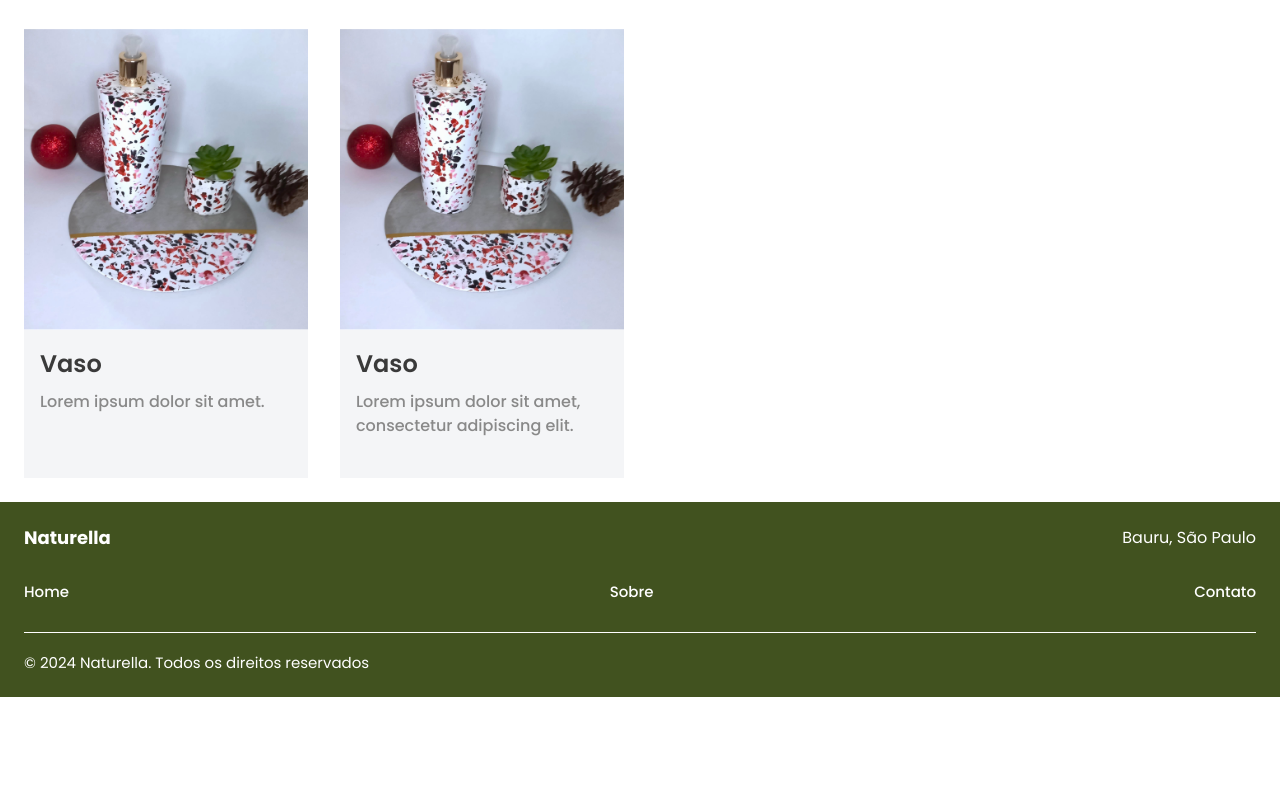
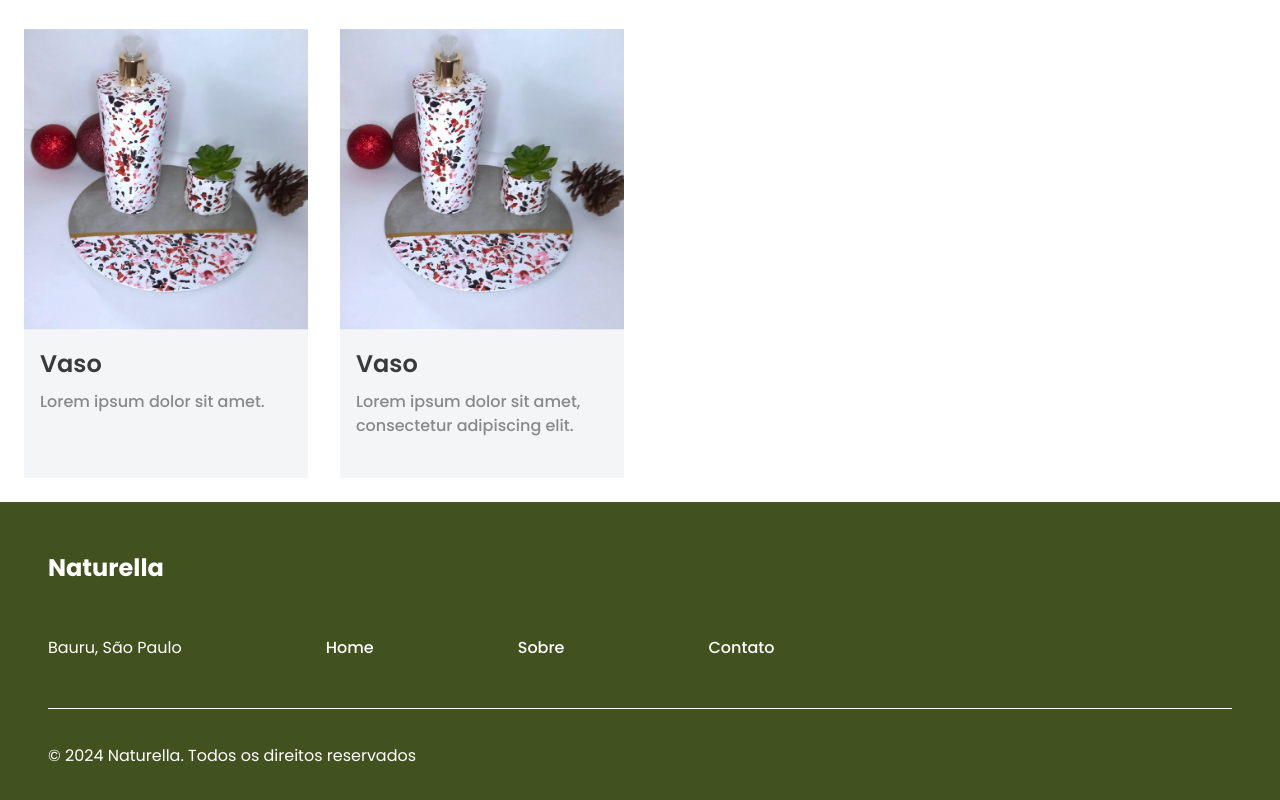
Before and after one commit to zehguilherme/naturella, a Next.js app: page / in a window 1280 px wide. Shown: the part 2087-2887 px from the top of the page. Before the commit the page ends 2784 px from the top, so only its background shows below. Built offline with nearby package versions, Linux system fonts and the light colour scheme.

Commit message:
Adapt footer to bigger screens

```diff
--- a/src/app/components/Footer.tsx
+++ b/src/app/components/Footer.tsx
@@ -2,20 +2,26 @@ import Link from "next/link";
 
 export function Footer() {
 	return (
-		<footer className="flex flex-col gap-7 bg-green p-6">
-			<div className="flex flex-col items-start justify-center gap-[30px]">
-				<div className="flex w-full items-center justify-between">
-					<h2 className="font-bold text-lg text-white">Naturella</h2>
+		<footer className="bg-green">
+			<div className="mx-auto flex max-w-[1440px] flex-col gap-7 p-6 lg:gap-12 lg:p-12">
+				<div className="flex flex-col items-start justify-center gap-[30px] lg:flex-row lg:items-end lg:justify-start lg:gap-36">
+					<div className="flex w-full items-center justify-between lg:w-auto lg:flex-col lg:items-start lg:gap-[50px]">
+						<h2 className="font-bold text-lg text-white lg:text-xl">
+							Naturella
+						</h2>
 
 						<span className="font-normal text-base text-white">
 							Bauru, São Paulo
 						</span>
 					</div>
 
-				<nav className="w-full">
-					<ul className="flex items-center justify-between">
+					<nav className="w-full lg:w-auto">
+						<ul className="flex items-center justify-between lg:gap-36">
 							<li>
-							<Link href="/" className="font-medium text-base-sm text-white">
+								<Link
+									href="/"
+									className="font-medium text-base-sm text-white lg:text-base"
+								>
 									Home
 								</Link>
 							</li>
@@ -23,7 +29,7 @@ export function Footer() {
 							<li>
 								<Link
 									href="/sobre"
-								className="font-medium text-base-sm text-white"
+									className="font-medium text-base-sm text-white lg:text-base"
 								>
 									Sobre
 								</Link>
@@ -33,7 +39,7 @@ export function Footer() {
 								<Link
 									href="https://wa.me/5514998695347"
 									target="_blank"
-								className="font-medium text-base-sm text-white"
+									className="font-medium text-base-sm text-white lg:text-base"
 								>
 									Contato
 								</Link>
@@ -42,12 +48,13 @@ export function Footer() {
 					</nav>
 				</div>
 
-			<div className="flex flex-col gap-5">
+				<div className="flex flex-col gap-5 lg:gap-[35px]">
 					<hr className="border-white border-t-[1px]" />
 
-				<p className="font-normal text-base-sm text-white">
+					<p className="font-normal text-base-sm text-white lg:text-base">
 						&copy; 2024 Naturella. Todos os direitos reservados
 					</p>
+				</div>
 			</div>
 		</footer>
 	);
```
Lines whose indentation alone changed are shown as unchanged.
